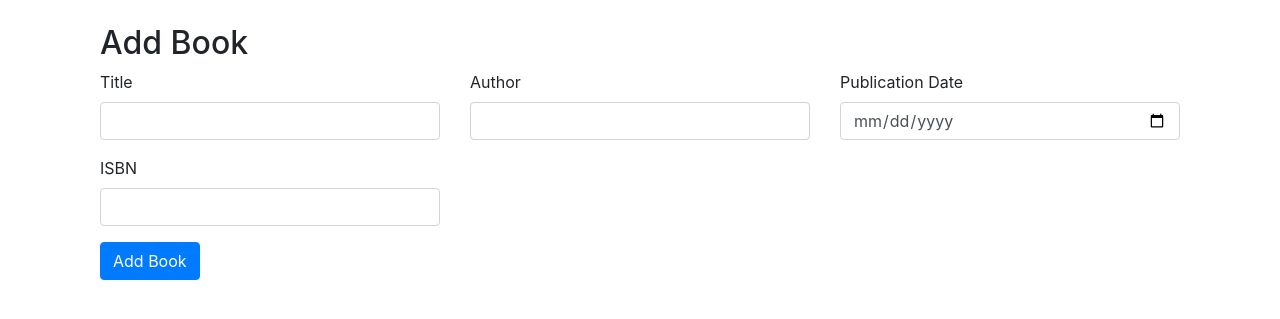
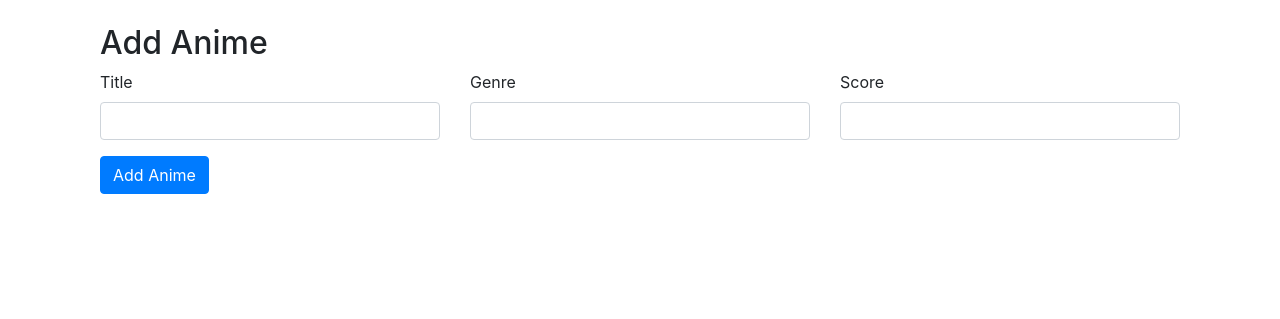
Before and after one commit to FlipGoncalves/Anin3_WebSemantic, a Django app: template WSProject1/app/templates/insert.html in a window 1280 px wide. Shown: the part 56-375 px from the top of the page. Run offline with Django 4.2, Linux system fonts and the light colour scheme; the template is opened without the code that fills it, so the values that code supplies are empty; some libraries are stand-ins or nearby versions.

Commit message:
create almost done

```diff
--- a/WSProject1/WSProject1/urls.py
+++ b/WSProject1/WSProject1/urls.py
@@ -26,6 +26,6 @@ urlpatterns = [
     path('voiceactor/<str:nome>/', views.voiceActor, name="voiceActor"),
     path('genre/<str:genre>/', views.animeByGenre, name="genreTitle"),
     path('search/', views.searchByName, name="searchByName"),
-    path('insert/', views.formData),
     path('allgenres/', views.getGenres),
+    path('insert/', views.insertData, name="insertData"),
 ]
--- a/WSProject1/app/templates/index.html
+++ b/WSProject1/app/templates/index.html
@@ -14,7 +14,7 @@
 	  <h1 class="jumbotron-heading">AniN3</h1>
 	  <p class="lead text-muted">An anime database based on N3 and GraphDB made by students in Universidade de Aveiro in context of the Web semantica classes</p>
 	  <p>
-		<form class="form-inline" method="get" action="{% url 'searchByName' %}">
+		<form class="form-inline justify-content-center"  method="get" action="{% url 'searchByName' %}">
 			<input class="form-control mr-sm-2" name="query" type="search" placeholder="Search" aria-label="Search">
 			<button class="btn btn-outline-success my-2 my-sm-0" type="submit">Search</button>
 		</form>
@@ -28,7 +28,7 @@
 	<div class="row">
 	{% for anime in data %}
 	<div class="col-sm-3">
-		<div class="card border-primary mb-3" style="max-width: 18rem;">
+		<div class="card border-primary mb-3" style="height:175px" style="max-width: 18rem;">
 				<div class="card-header">Rank: #{{anime.Rank}}</div>
 				<div class="card-body text-primary">
 					<h5 class="card-title">Name: <a href="{% url 'animeTitle' title=anime.Title %}">{{anime.Title}}</a></h5>
--- a/WSProject1/app/templates/insert.html
+++ b/WSProject1/app/templates/insert.html
@@ -2,30 +2,24 @@
 
 {% block content %}
 <div class="container mt-4">
-  <h2>Add Book</h2>
-  <form method="post">
+  <h2>Add Anime</h2>
+  <form method="post" action="{% url 'insertData' %}">
     {% csrf_token %}
     <div class="row mb-3">
       <div class="col-sm-4">
-        <label for="{{ form.title.id_for_label }}" class="form-label">Title</label>
-        <input type="text" class="form-control" id="{{ form.title.id_for_label }}" name="{{ form.title.name }}" value="{{ form.title.value }}">
+        <label for="id_title" class="form-label">Title</label>
+        <input type="text" class="form-control" id="id_title" name="title">
       </div>
       <div class="col-sm-4">
-        <label for="{{ form.author.id_for_label }}" class="form-label">Author</label>
-        <input type="text" class="form-control" id="{{ form.author.id_for_label }}" name="{{ form.author.name }}" value="{{ form.author.value }}">
+        <label for="id_genre" class="form-label">Genre</label>
+        <input type="text" class="form-control" id="id_genre" name="genre">
       </div>
       <div class="col-sm-4">
-        <label for="{{ form.publication_date.id_for_label }}" class="form-label">Publication Date</label>
-        <input type="date" class="form-control" id="{{ form.publication_date.id_for_label }}" name="{{ form.publication_date.name }}" value="{{ form.publication_date.value }}">
+        <label for="id_score" class="form-label">Score</label>
+        <input type="text" class="form-control" id="id_score" name="score">
       </div>
     </div>
-    <div class="row mb-3">
-      <div class="col-sm-4">
-        <label for="{{ form.isbn.id_for_label }}" class="form-label">ISBN</label>
-        <input type="text" class="form-control" id="{{ form.isbn.id_for_label }}" name="{{ form.isbn.name }}" value="{{ form.isbn.value }}">
-      </div>
-    </div>
-    <button type="submit" class="btn btn-primary">Add Book</button>
+    <button type="submit" class="btn btn-primary">Add Anime</button>
   </form>
 </div>
 {% endblock %}
--- a/WSProject1/app/templates/search.html
+++ b/WSProject1/app/templates/search.html
@@ -41,7 +41,7 @@
 			<div class="card border-primary mb-3" style="max-width: 18rem;">
 					<div class="card-body text-dark">
 					<h5 class="card-title">Name: {{ va.VoiceActor }}</h5>
-                    <p class="card-text">Anime: {{ va.Title }}</p>
+                    <p class="card-text">Anime: <a href="{% url 'animeTitle' title=va.Title %}">{{ va.Title }}</a></p>
                 </div>
 			</div>
 		</div>
--- a/WSProject1/app/templates/voice.html
+++ b/WSProject1/app/templates/voice.html
@@ -10,7 +10,7 @@
 					<div class="card-header">Role: {{ character.Role }}</div>
 					<div class="card-body text-dark">
 					<h5 class="card-title">Name: {{ character.Name }}</h5>
-					<p class="card-text">{{ character.Anime }}</p>
+					<p class="card-text"><a href="{% url 'animeTitle' title=character.Anime %}">{{ character.Anime }}</a></p>
 					</div>
 			</div>
 		</div>
```
Also changed, not shown: WSProject1/app/views.py (+63 -57 lines).
